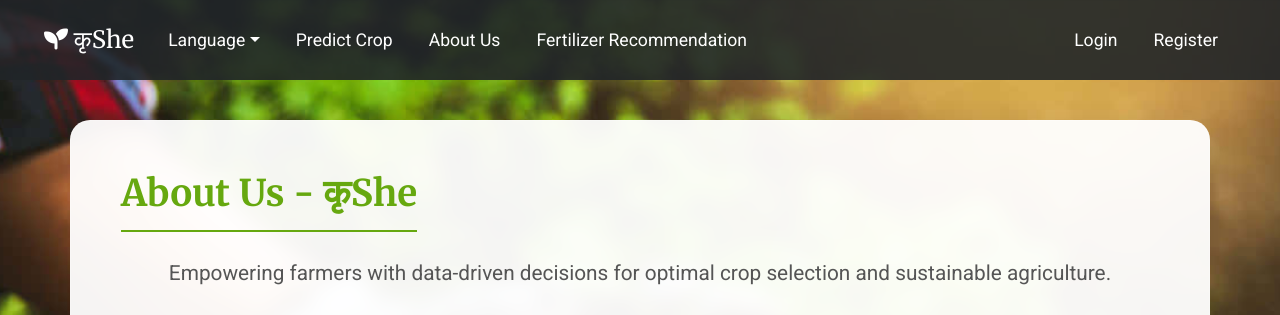
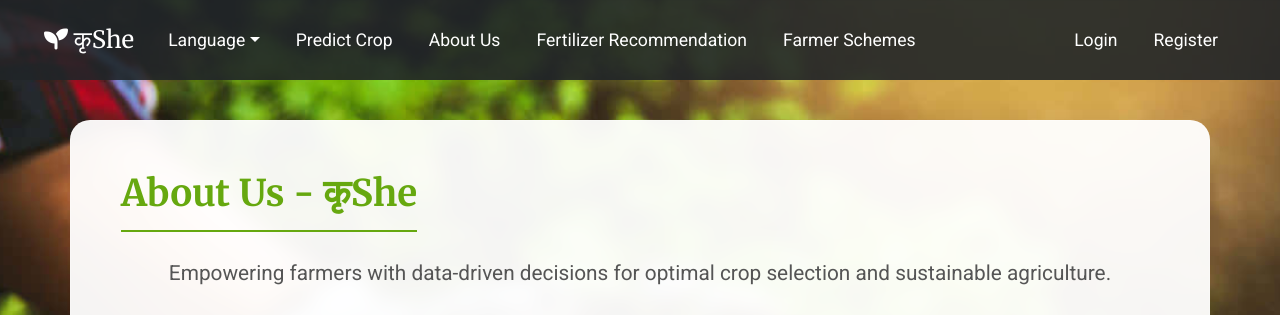
Before and after one commit to jyoti-131/KriShe, a Flask app: page /about in a window 1280 px wide. Shown: the top 315 px of the page. Run offline with Flask 3, Linux system fonts and the light colour scheme; parts of the project's set-up code (start-up, migrations or seed data) failed here and were passed over; some libraries are stand-ins or nearby versions.

Commit message:
about.html

```diff
--- a/templates/about.html
+++ b/templates/about.html
@@ -361,6 +361,9 @@
                     <li class="nav-item">
                         <a class="nav-link" href="{{ url_for('fertilizer_form') }}" data-translate="fertilizer_recommendation">Fertilizer Recommendation</a>
                     </li>
+                  <li class="nav-item">
+              <a class="nav-link active" href="{{ url_for('farmer_schemes') }}" data-translate="farmer_schemes">Farmer Schemes</a>
+            </li>
                 </ul>
                 <ul class="navbar-nav">
                     <li class="nav-item">
```
